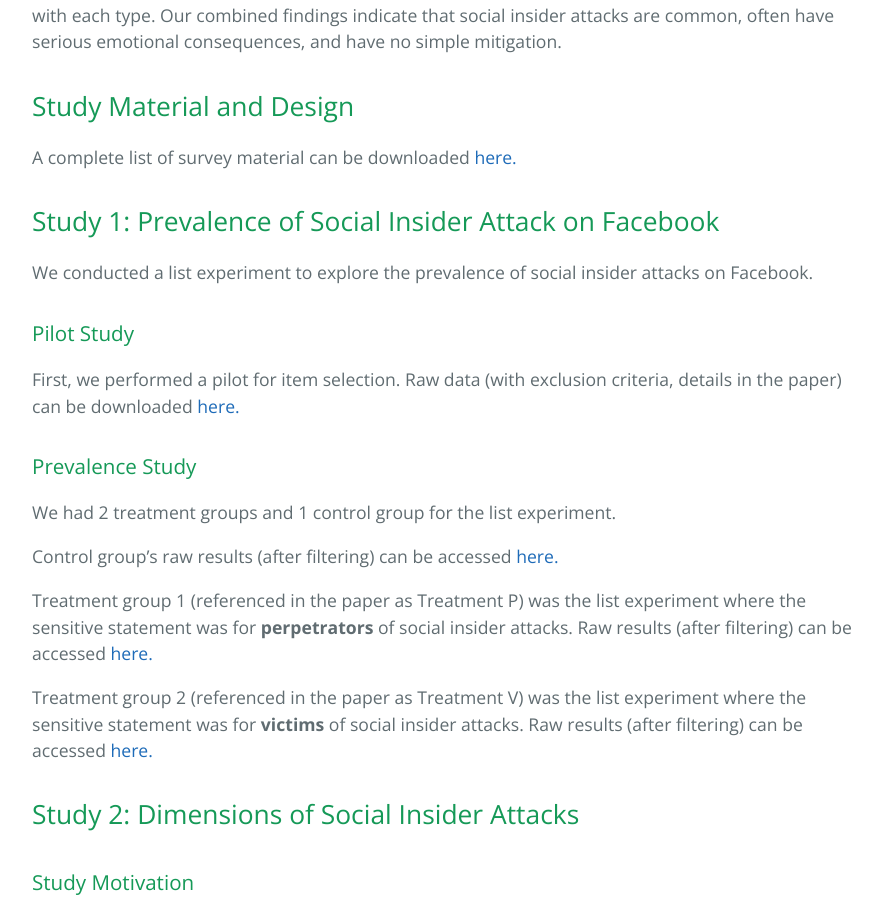
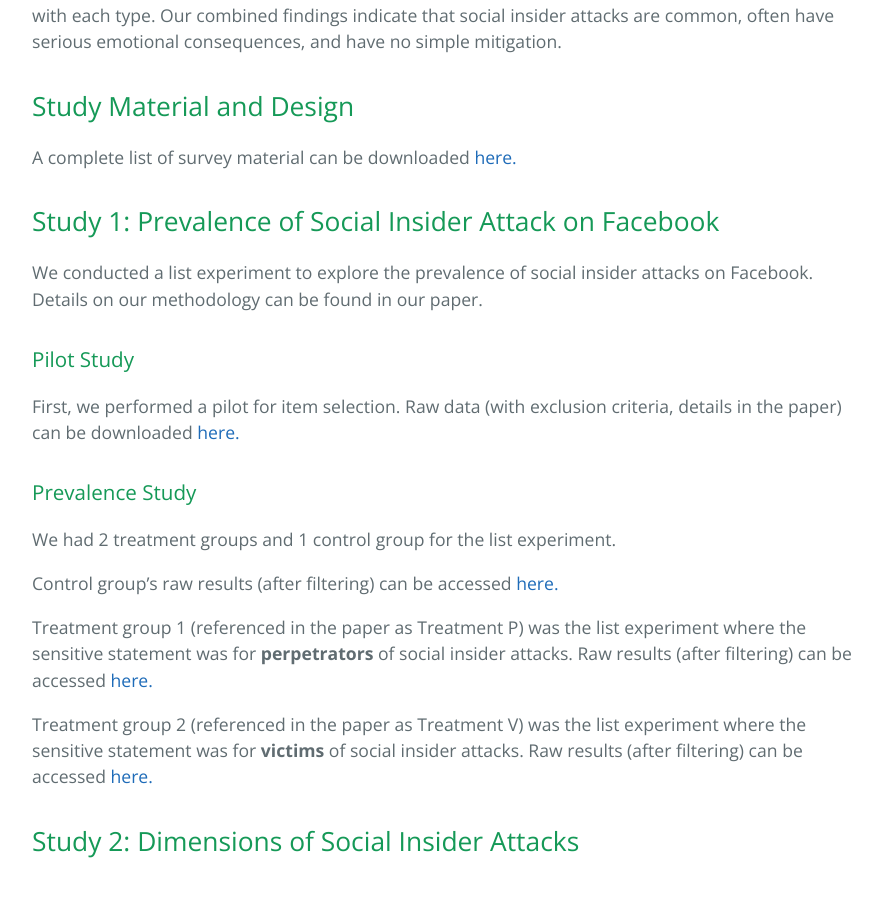
Before and after one commit to bestchai/social-insider-study, a Jekyll site: the page built from index.md, in a window 1280 px wide and 900 px high, scrolled down 844 px. Shown: the whole window, without its empty margins (192-1074 px from the left). Built offline with Jekyll 4.4.1, drawn with Linux system fonts in a browser that asks for light colours; our own code applies the rules of GitHub Pages for plain Markdown files.

Commit message:
More Details even more

```diff
--- a/index.md
+++ b/index.md
@@ -13,7 +13,7 @@ A complete list of survey material can be downloaded [here.](https://github.com/
 
 ## Study 1: Prevalence of Social Insider Attack on Facebook
 
-We conducted a list experiment to explore the prevalence of social insider attacks on Facebook.
+We conducted a list experiment to explore the prevalence of social insider attacks on Facebook. Details on our methodology can be found in our paper.
 
 ### Pilot Study
 
@@ -47,11 +47,11 @@ We collected and performed thematic analysis on a total of 45 stories reporting
 
 The codebook developed for the stories collected :
 
-<iframe width="560" height="315" src="https://docs.google.com/spreadsheets/d/1ClUBO5SKxogBf6PdIKhwMLdG9jOoVC65NA0-Ykj_-ks/edit?usp=sharing" frameborder="0" allowfullscreen></iframe>
+<iframe width="800" height="500" src="https://docs.google.com/spreadsheets/d/1ClUBO5SKxogBf6PdIKhwMLdG9jOoVC65NA0-Ykj_-ks/edit?usp=sharing" frameborder="0" allowfullscreen></iframe>
 
 We also developled a co-occurence table for one of the coders :
 
-<iframe width="560" height="315" src="https://docs.google.com/spreadsheets/d/1jKZ9CcnlwUb4nL3x25x89lueJlHMMEnWC3BmwH4l3GI/edit?usp=sharing" frameborder="0" allowfullscreen></iframe>
+<iframe width="800" height="500" src="https://docs.google.com/spreadsheets/d/1jKZ9CcnlwUb4nL3x25x89lueJlHMMEnWC3BmwH4l3GI/edit?usp=sharing" frameborder="0" allowfullscreen></iframe>
 
 
 ## Credits
```
